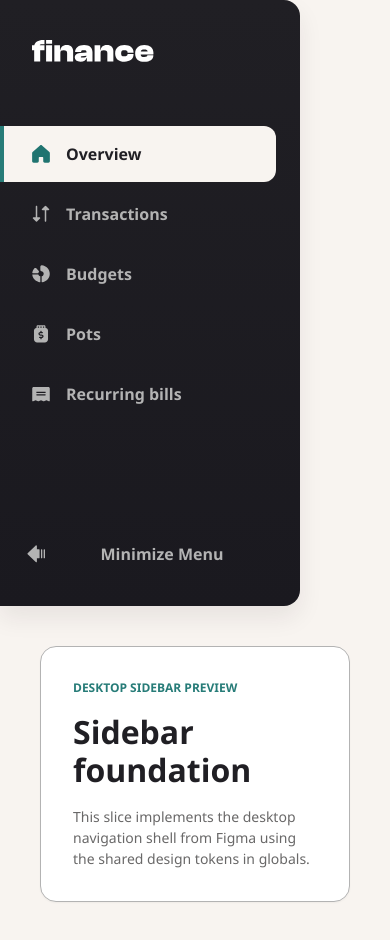
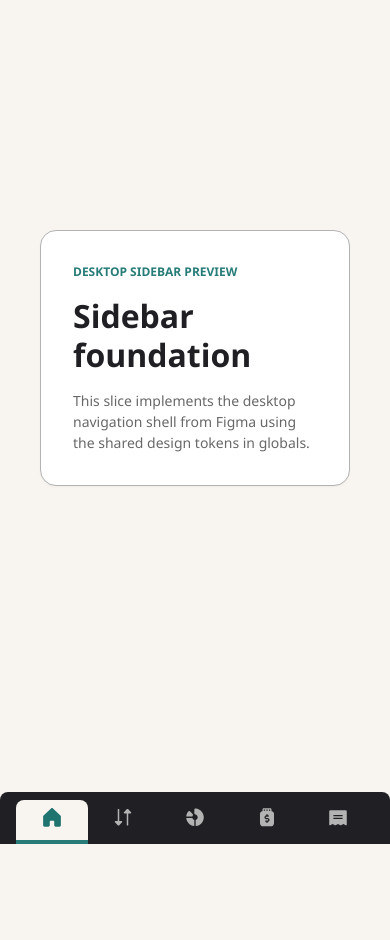
Before and after one commit to dkdurden/finance_helper, a Next.js app in the folder apps/web/: page / in a window 390 px wide. After the commit the page ends 844 px from the top, so only its background shows below. Built offline with nearby package versions, Linux system fonts and the light colour scheme.

Commit message:
Implement responsive sidebar bottom-nav variants

```diff
--- a/apps/web/src/app/page.module.css
+++ b/apps/web/src/app/page.module.css
@@ -36,6 +36,7 @@
 @media (max-width: 900px) {
   .page {
     grid-template-columns: 1fr;
+    padding-bottom: calc(var(--space-500) + 5.5rem);
   }
 
   .preview {
--- a/apps/web/src/components/sidebar/Sidebar.module.css
+++ b/apps/web/src/components/sidebar/Sidebar.module.css
@@ -171,3 +171,100 @@
 .collapsed .toggle {
   padding-right: var(--space-400);
 }
+@media (max-width: 900px) {
+  .sidebar,
+  .collapsed {
+    position: fixed;
+    right: 0;
+    bottom: 0;
+    left: 0;
+    z-index: 20;
+    min-height: 74px;
+    width: 100%;
+    gap: 0;
+    border-radius: 8px 8px 0 0;
+    background: var(--color-grey-900);
+    box-shadow: none;
+    padding-bottom: 0;
+  }
+
+  .logoWrap,
+  .toggle {
+    display: none;
+  }
+
+  .nav,
+  .collapsed .nav {
+    min-height: 74px;
+    flex: 1;
+    flex-direction: row;
+    align-items: stretch;
+    justify-content: space-between;
+    gap: 0;
+    padding: var(--space-100) var(--space-500) 0;
+  }
+
+  .navItem,
+  .collapsed .navItem {
+    min-height: auto;
+    width: 104px;
+    min-width: 0;
+    flex: 0 1 104px;
+    flex-direction: column;
+    justify-content: flex-start;
+    gap: var(--space-50);
+    border-radius: 8px 8px 0 0;
+    padding: var(--space-100) 0 var(--space-150);
+    text-align: center;
+  }
+
+  .navItem::before {
+    background: transparent;
+  }
+
+  .navItem:hover {
+    color: var(--color-grey-100);
+  }
+
+  .navItemActive {
+    border-bottom: 4px solid var(--color-green);
+    background: var(--color-beige-100);
+    color: var(--color-grey-900);
+  }
+
+  .navItemActive::after {
+    display: none;
+  }
+
+  .navLabel {
+    font-size: var(--text-preset-5-size);
+    font-weight: var(--text-preset-5-weight);
+    line-height: var(--text-preset-5-line-height);
+  }
+}
+@media (max-width: 600px) {
+  .sidebar,
+  .collapsed {
+    min-height: 52px;
+  }
+
+  .nav,
+  .collapsed .nav {
+    min-height: 52px;
+    padding-right: var(--space-200);
+    padding-left: var(--space-200);
+  }
+
+  .navItem,
+  .collapsed .navItem {
+    width: auto;
+    flex: 1 1 0;
+    gap: 0;
+    padding-top: var(--space-100);
+    padding-bottom: var(--space-100);
+  }
+
+  .navLabel {
+    display: none;
+  }
+}
```
